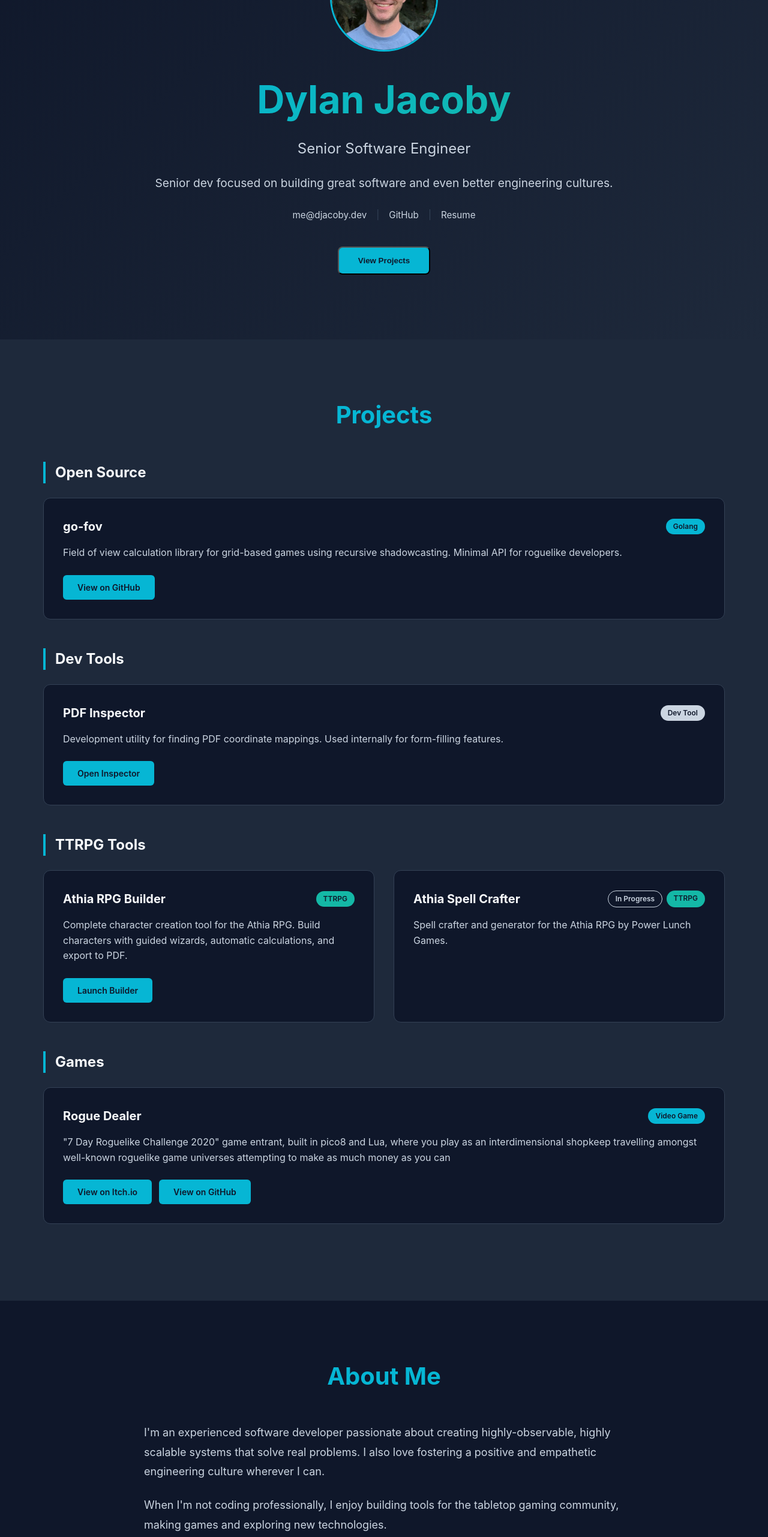
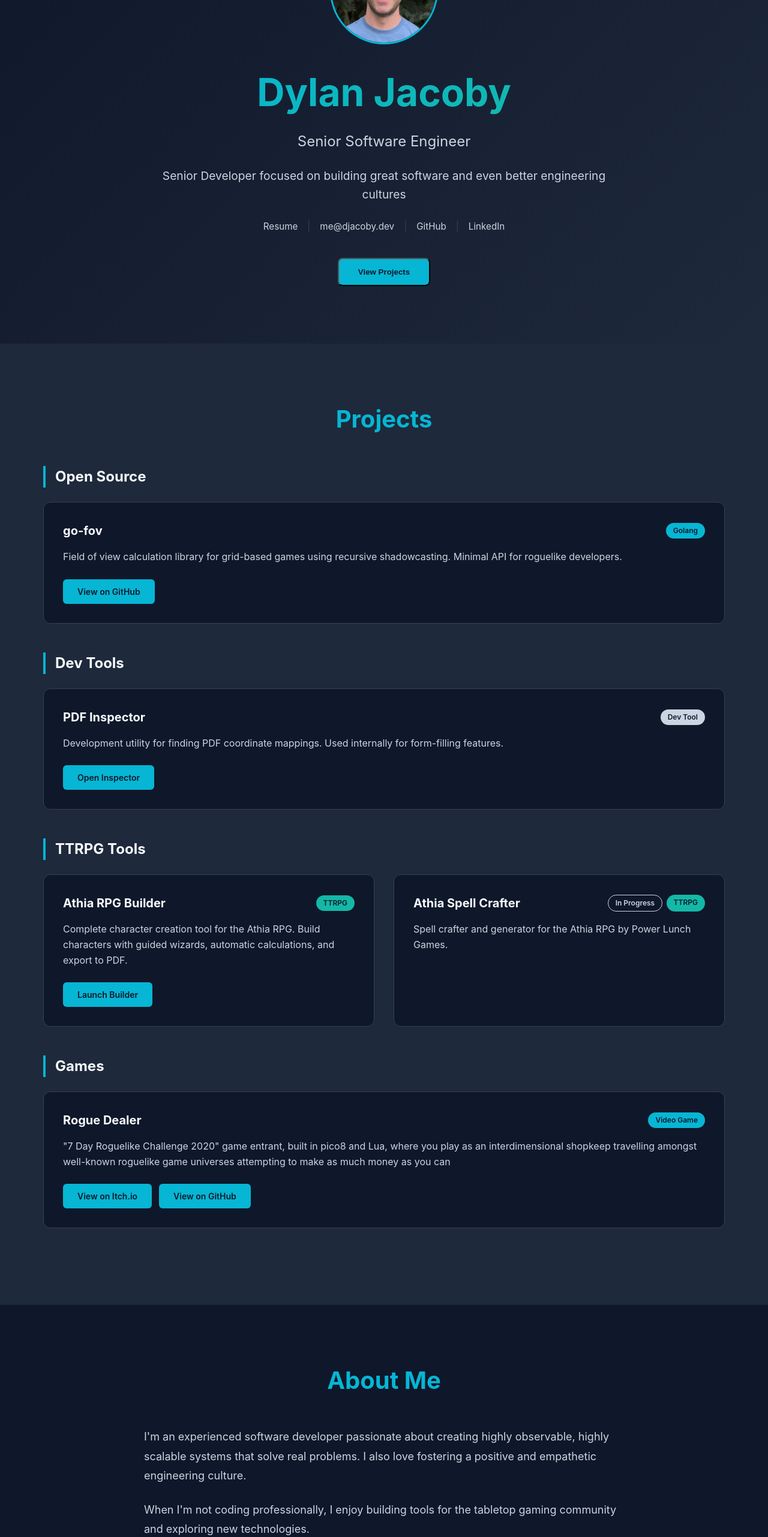
Before and after one commit to norendren/site, a React (Vite) app: page /#/ in a window 1280 px wide. Shown: the part 234-2797 px from the top of the page at 60% size. Built offline with nearby package versions, Linux system fonts and the light colour scheme.

Commit message:
fixes with rachie roo bear

```diff
--- a/src/pages/Home.tsx
+++ b/src/pages/Home.tsx
@@ -35,14 +35,16 @@ function Home() {
           <h1 className="hero-title">Dylan Jacoby</h1>
           <p className="hero-subtitle">Senior Software Engineer</p>
           <p className="hero-description">
-            Senior dev focused on building great software and even better engineering cultures.
+            Senior Developer focused on building great software and even better engineering cultures
           </p>
           <div className="hero-contact">
+            <a href="/resume.pdf" target="_blank" rel="noopener noreferrer">Resume</a>
+            <span className="hero-contact-sep">|</span>
             <a href="mailto:me@djacoby.dev">me@djacoby.dev</a>
             <span className="hero-contact-sep">|</span>
             <a href="https://github.com/norendren" target="_blank" rel="noopener noreferrer">GitHub</a>
             <span className="hero-contact-sep">|</span>
-            <a href="/resume.pdf" target="_blank" rel="noopener noreferrer">Resume</a>
+            <a href="https://www.linkedin.com/in/dylan-jacoby/" target="_blank" rel="noopener noreferrer">LinkedIn</a>
           </div>
           <div className="hero-cta">
             <button
@@ -108,19 +110,19 @@ function Home() {
           <div className="about-content">
             <p>
               I'm an experienced software developer passionate about creating
-              highly-observable, highly scalable systems that solve real problems.
-              I also love fostering a positive and empathetic engineering culture wherever I can.
+              highly observable, highly scalable systems that solve real problems.
+              I also love fostering a positive and empathetic engineering culture.
             </p>
             <p>
               When I'm not coding professionally, I enjoy building tools for the
-              tabletop gaming community, making games and exploring new technologies.
+              tabletop gaming community and exploring new technologies.
             </p>
             <div className="skills">
               <h3>Skills & Technologies</h3>
               <div className="skills-grid">
                 <span className="skill-tag">Golang</span>
                 <span className="skill-tag">Terraform</span>
-                <span className="skill-tag">Google Cloud Platform</span>
+                <span className="skill-tag">GCP</span>
                 <span className="skill-tag">AWS</span>
                 <span className="skill-tag">k8s</span>
                 <span className="skill-tag">Python</span>
```
